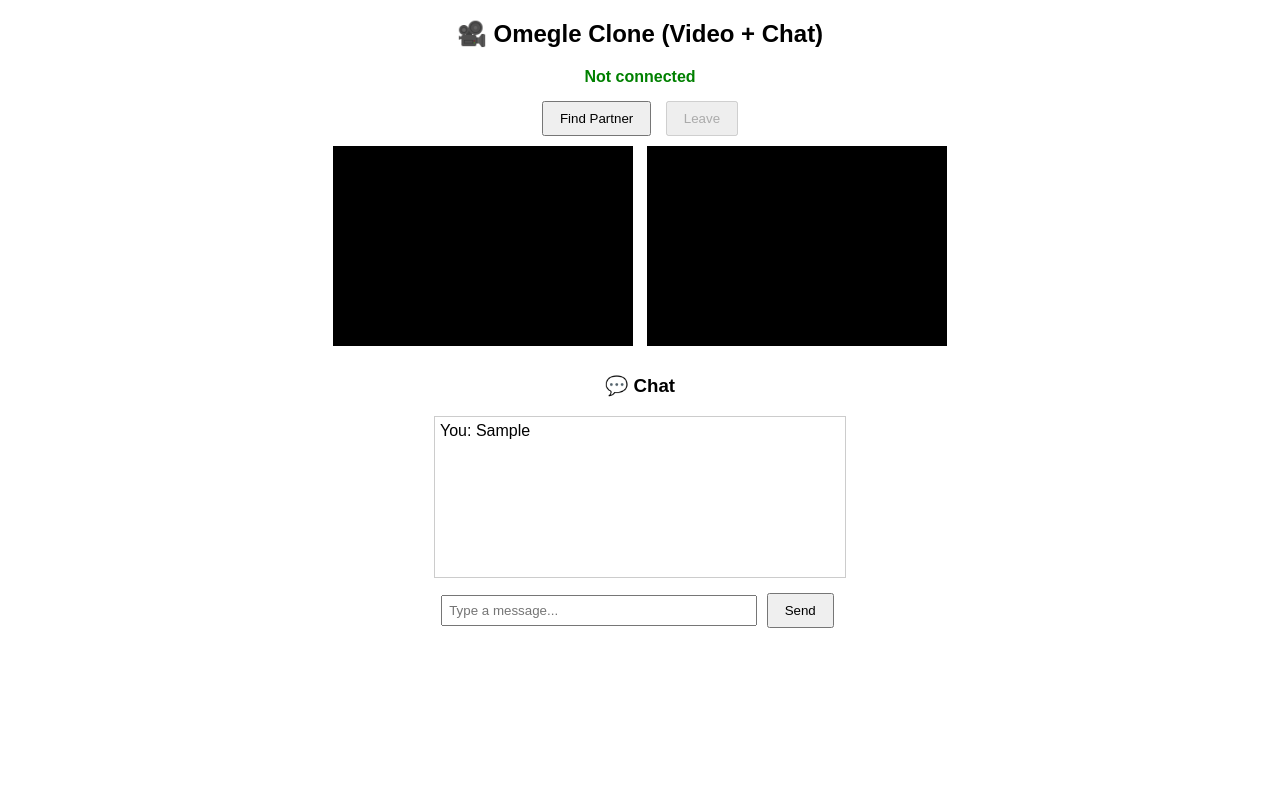
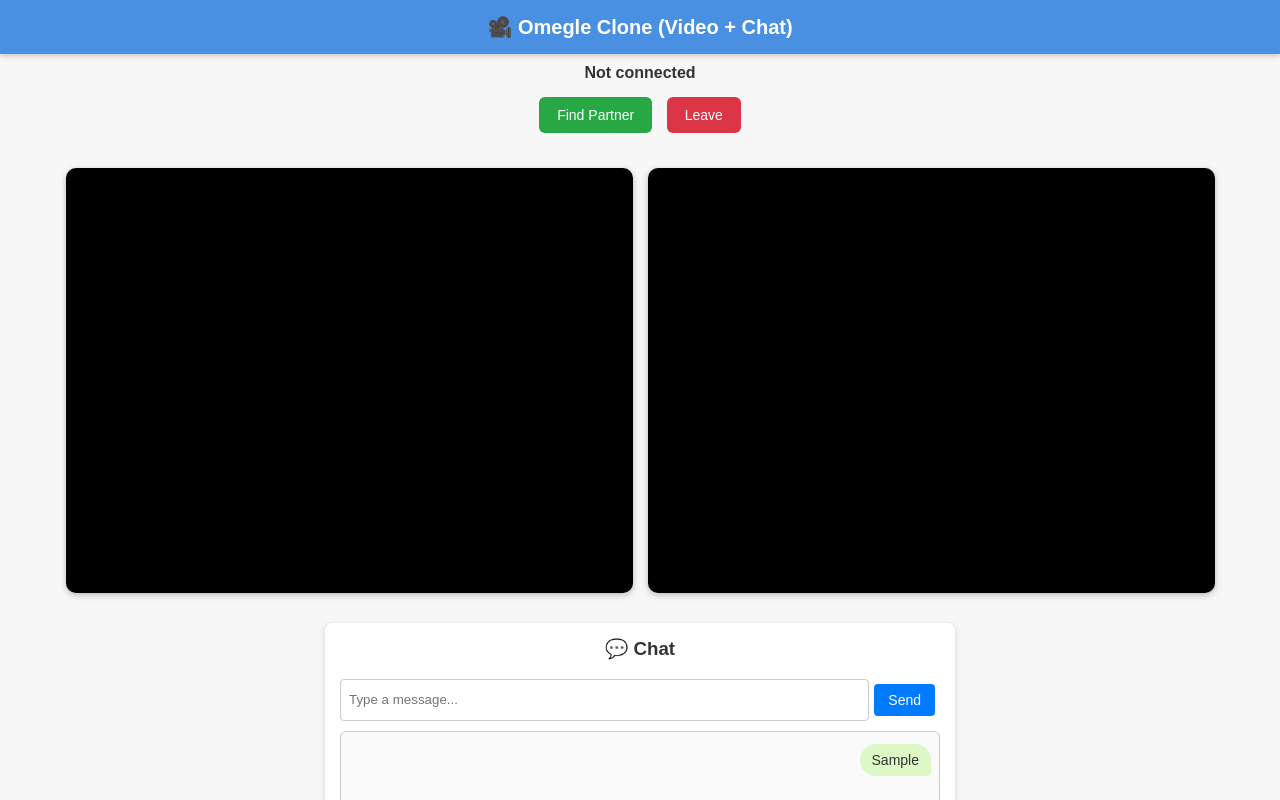
Before and after one commit to vmukul924/main-video-chat-, a website: page public/index.html in a window 1280 px wide. Both pictures are taken after typing "Sample" into the empty fields and a click on the button "Send". Shown: the top 800 px of the page. Drawn offline with nearby package versions, Linux system fonts and the light colour scheme; no server answers.

Commit message:
fix chat

```diff
--- a/public/client.js
+++ b/public/client.js
@@ -2,6 +2,7 @@
 const socket = io(
   // agar backend alag domain pe deploy hai to URL yaha do
   // example: "https://your-backend.onrender.com"
+  { autoConnect: false }
 );
 
 // ---- DOM Elements ----
@@ -20,7 +21,8 @@
 let pc = null;
 let localStream = null;
 let currentRoom = null;
-let myRole = null; // caller ya callee
+let myRole = null;
+let partnerId = null; // 🔑 partner ka socket.id store hoga
 
 // ---- Media Access ----
 async function getMedia() {
@@ -29,6 +31,10 @@
       video: true,
       audio: true,
     });
+
+    // 🔥 Mirror effect fix (ulta camera theek hoga)
+    localV.style.transform = "scaleX(-1)";
+
     localV.srcObject = s;
     localStream = s;
     return true;
@@ -39,11 +45,10 @@
 }
 
 // ---- Create PeerConnection ----
-function createPC(roomId) {
+function createPC() {
   const configuration = {
     iceServers: [
       { urls: "stun:stun.l.google.com:19302" },
-      // Turn server (replace with production credentials)
       {
         urls: ["turn:your-turn-server.com:3478"],
         username: "testuser",
@@ -56,9 +61,9 @@
 
   // Send ICE candidates
   pc.onicecandidate = (e) => {
-    if (e.candidate) {
+    if (e.candidate && partnerId) {
       socket.emit("signal", {
-        to: roomId,
+        to: partnerId,
         data: { type: "ice", candidate: e.candidate },
       });
     }
@@ -89,6 +94,16 @@
 
 // ---- Leave Button ----
 leaveBtn.onclick = () => {
+  leaveRoom();
+  // 1.5 sec ke baad automatically find new partner
+  setTimeout(() => {
+    socket.connect();
+    socket.emit("join");
+  }, 1500);
+};
+
+// ---- Leave Room helper ----
+function leaveRoom() {
   if (pc) pc.close();
   pc = null;
 
@@ -98,26 +113,34 @@
     localStream = null;
   }
 
-  socket.disconnect();
-  window.location.reload();
-};
+  if (currentRoom) {
+    socket.emit("leave", currentRoom);
+    currentRoom = null;
+  }
+
+  partnerId = null;
+  leaveBtn.disabled = true;
+  startBtn.disabled = false;
+  status.textContent = "Left the call";
+}
 
 // ---- Socket Events ----
 socket.on("waiting", () => {
   status.textContent = "Waiting for a partner...";
 });
 
-socket.on("matched", async ({ room, role }) => {
+socket.on("matched", async ({ room, role, partner }) => {
   status.textContent = "Matched! Setting up call...";
   currentRoom = room;
   myRole = role;
-  createPC(room);
+  partnerId = partner; // 🔑 partner id set karo
+  createPC();
 
   if (myRole === "caller") {
     const offer = await pc.createOffer();
     await pc.setLocalDescription(offer);
     socket.emit("signal", {
-      to: room,
+      to: partnerId,
       data: { type: "offer", sdp: offer },
     });
   }
@@ -126,14 +149,15 @@
 });
 
 socket.on("signal", async ({ from, data }) => {
-  if (!pc && localStream) createPC(from);
+  if (!pc && localStream) createPC();
 
   if (data.type === "offer" && myRole === "callee") {
+    partnerId = from; // ensure partner set hai
     await pc.setRemoteDescription(new RTCSessionDescription(data.sdp));
     const answer = await pc.createAnswer();
     await pc.setLocalDescription(answer);
     socket.emit("signal", {
-      to: from,
+      to: partnerId,
       data: { type: "answer", sdp: answer },
     });
     leaveBtn.disabled = false;
@@ -150,22 +174,39 @@
   }
 });
 
+// ---- Partner Left ----
+socket.on("partner_left", () => {
+  status.textContent = "Partner left. Finding new partner...";
+  leaveRoom();
+  setTimeout(() => {
+    socket.connect();
+    socket.emit("join");
+  }, 1500);
+});
+
 // ---- Chat ----
 sendBtn.onclick = () => {
-  if (!msgInput.value.trim()) return;
-  const msg = { text: msgInput.value, roomId: currentRoom };
+  const text = msgInput.value.trim();
+  if (!text) return;
+  const msg = { text, roomId: currentRoom };
   socket.emit("send_message", msg);
-  addMessage("You", msg.text);
+  addMessage("me", text);
   msgInput.value = "";
 };
 
-socket.on("receive_message", (msg) => {
-  addMessage("Partner", msg.text);
+msgInput.addEventListener("keypress", (e) => {
+  if (e.key === "Enter") sendBtn.click();
 });
 
-function addMessage(sender, text) {
+socket.on("receive_message", (msg) => {
+  addMessage("partner", msg.text);
+});
+
+// ✅ Chat Bubble system
+function addMessage(type, text) {
   const div = document.createElement("div");
-  div.textContent = `${sender}: ${text}`;
+  div.classList.add("message", type);
+  div.textContent = text;
   messagesDiv.appendChild(div);
   messagesDiv.scrollTop = messagesDiv.scrollHeight;
 }
--- a/public/index.html
+++ b/public/index.html
@@ -1,68 +1,205 @@
 <!DOCTYPE html>
-<html>
+<html lang="en">
   <head>
-    <title>Omegle Clone</title>
+    <meta charset="UTF-8" />
+    <meta name="viewport" content="width=device-width, initial-scale=1.0" />
+    <title>Video Chat Clone</title>
     <style>
       body {
         font-family: Arial, sans-serif;
         text-align: center;
+        margin: 0;
+        padding: 0;
+        background: #f7f7f7;
+        color: #333;
       }
-      video {
-        width: 300px;
-        height: 200px;
-        background: #000;
-        margin: 5px;
+
+      header {
+        padding: 15px;
+        background: #4a90e2;
+        color: white;
+        box-shadow: 0 2px 5px rgba(0, 0, 0, 0.2);
       }
-      #chat {
-        margin-top: 20px;
+
+      h2 {
+        margin: 0;
+        font-size: 20px;
       }
-      #messages {
-        height: 150px;
-        width: 400px;
-        border: 1px solid #ccc;
-        overflow-y: auto;
-        margin: 0 auto 10px;
-        padding: 5px;
-        text-align: left;
-      }
+
       #status {
         margin: 10px;
         font-weight: bold;
-        color: green;
       }
+
       button {
         margin: 5px;
-        padding: 8px 16px;
+        padding: 10px 18px;
+        border: none;
+        border-radius: 6px;
+        cursor: pointer;
+        font-size: 14px;
+        transition: background 0.2s;
       }
-      input {
-        padding: 6px;
-        width: 300px;
+
+      #startBtn {
+        background: #28a745;
+        color: white;
+      }
+      #startBtn:hover {
+        background: #218838;
+      }
+
+      #leaveBtn {
+        background: #dc3545;
+        color: white;
+      }
+      #leaveBtn:hover {
+        background: #c82333;
+      }
+
+      .video-container {
+        display: flex;
+        justify-content: center;
+        align-items: center;
+        gap: 15px;
+        flex-wrap: wrap;
+        margin-top: 20px;
+        padding: 10px;
+      }
+
+      video {
+        flex: 1;
+        max-width: 45%;
+        min-width: 280px;
+        aspect-ratio: 4/3;
+        background: #000;
+        border-radius: 10px;
+        box-shadow: 0 2px 6px rgba(0, 0, 0, 0.25);
+      }
+
+      /* 🔥 Mirror local video */
+      #local {
+        transform: scaleX(-1);
+      }
+
+      #chat {
+        margin: 20px auto;
+        padding: 15px;
+        max-width: 600px;
+        background: white;
+        border-radius: 8px;
+        box-shadow: 0 2px 6px rgba(0, 0, 0, 0.15);
+        display: flex;
+        flex-direction: column;
+        height: 320px;
+      }
+
+      #chat h3 {
+        margin-top: 0;
+      }
+
+      /* Input box 🔼 ऊपर */
+      #chat-input {
+        display: flex;
+        margin-bottom: 10px;
+      }
+
+      #msgInput {
+        flex: 1;
+        padding: 8px;
+        border: 1px solid #ccc;
+        border-radius: 4px;
+        outline: none;
+      }
+
+      #sendBtn {
+        padding: 8px 14px;
+        background: #007bff;
+        color: white;
+        border: none;
+        border-radius: 4px;
+        margin-left: 5px;
+      }
+      #sendBtn:hover {
+        background: #0069d9;
+      }
+
+      /* Messages box 🔽 नीचे */
+      #messages {
+        flex: 1;
+        border: 1px solid #ccc;
+        overflow-y: auto;
+        padding: 8px;
+        background: #fafafa;
+        border-radius: 6px;
+        font-size: 14px;
+        display: flex;
+        flex-direction: column;
+      }
+
+      /* 💬 Chat Bubbles */
+      .message {
+        max-width: 70%;
+        padding: 8px 12px;
+        border-radius: 16px;
+        margin: 4px 0;
+        word-wrap: break-word;
+      }
+
+      .me {
+        align-self: flex-end;
+        background: #dcf8c6;
+        border-bottom-right-radius: 4px;
+      }
+
+      .partner {
+        align-self: flex-start;
+        background: #ececec;
+        border-bottom-left-radius: 4px;
+      }
+
+      /* 📱 Mobile Responsive */
+      @media (max-width: 768px) {
+        .video-container {
+          flex-direction: column;
+        }
+
+        video {
+          max-width: 95%;
+        }
       }
     </style>
   </head>
   <body>
-    <h2>🎥 Omegle Clone (Video + Chat)</h2>
+    <header>
+      <h2>🎥 Omegle Clone (Video + Chat)</h2>
+    </header>
 
     <p id="status">Not connected</p>
 
     <button id="startBtn">Find Partner</button>
     <button id="leaveBtn" disabled>Leave</button>
 
-    <div>
-      <video id="local" autoplay muted></video>
-      <video id="remote" autoplay></video>
+    <div class="video-container">
+      <video id="local" autoplay muted playsinline></video>
+      <video id="remote" autoplay playsinline></video>
     </div>
 
     <div id="chat">
       <h3>💬 Chat</h3>
+
+      <!-- Typing box 🔼 ऊपर -->
+      <div id="chat-input">
+        <input id="msgInput" placeholder="Type a message..." />
+        <button id="sendBtn">Send</button>
+      </div>
+
+      <!-- Messages 🔽 नीचे -->
       <div id="messages"></div>
-      <input id="msgInput" placeholder="Type a message..." />
-      <button id="sendBtn">Send</button>
     </div>
 
     <!-- Socket.io -->
     <script src="/socket.io/socket.io.js"></script>
-    <!-- Client logic -->
     <script src="client.js"></script>
   </body>
 </html>
```
Also changed, not shown: server.js (+29 -8 lines).
